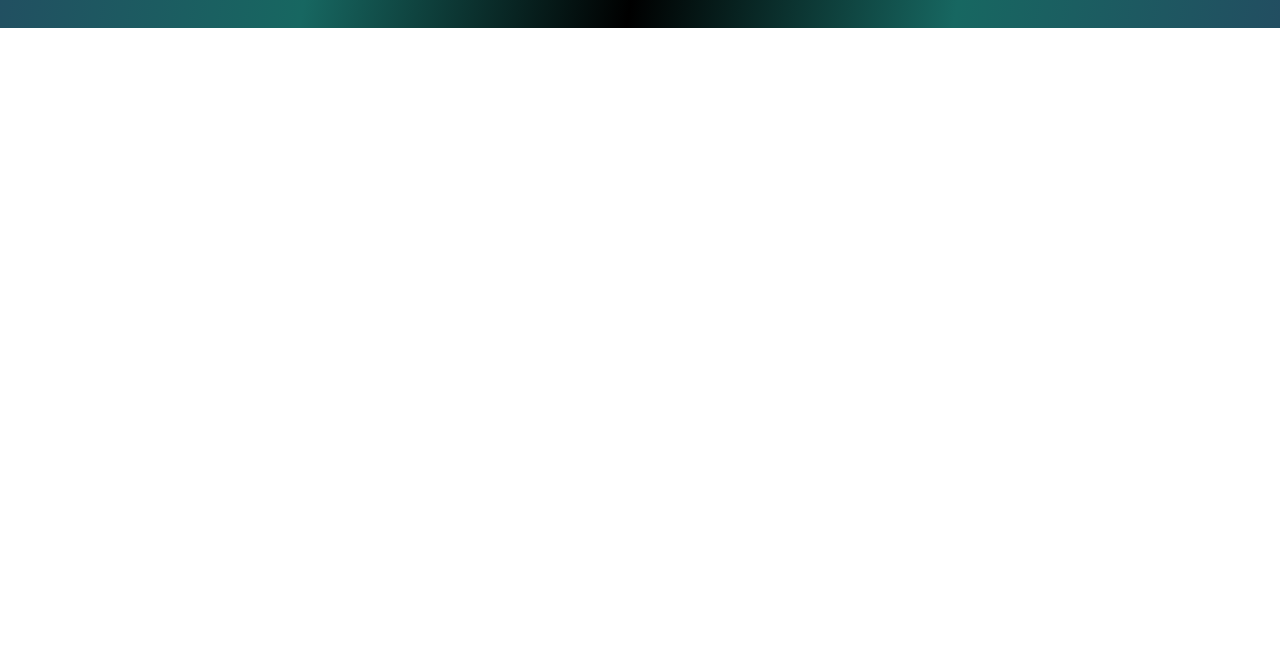
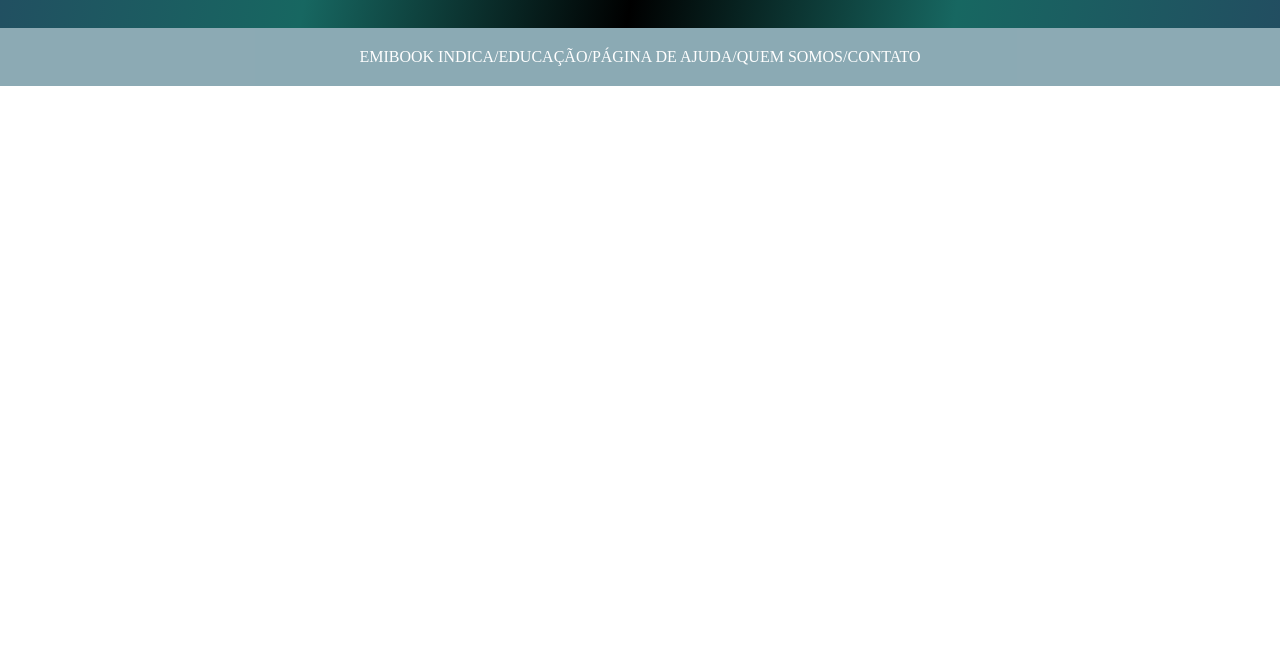
Before and after one commit to Millenagmuro/Meu-site, a plain HTML site: page index.html in a window 1280 px wide. Shown: the part 128-800 px from the top of the page. Drawn offline with Linux system fonts and the light colour scheme.

Commit message:
alterações no css

```diff
--- a/css/estilos.css
+++ b/css/estilos.css
@@ -16,3 +16,10 @@ header {
 	padding: 40px 10px;
 	background-image: linear-gradient(100deg, #224E61, #176761, #000000,#176761, #224E61 );
 }
+.cabeçalho {
+	background-color: #265F72;
+	text-align: center;
+	padding: 20px 50px;
+	color: var(--cor-texto);
+	opacity: 53%;
+}
--- a/index.html
+++ b/index.html
@@ -11,6 +11,10 @@
 	 <header>
   	 <img src="imagens/EMIBookstore.png">
   </header>
-
+<main>
+	<div class="cabeçalho">
+		<p>EMIBOOK INDICA/EDUCAÇÃO/PÁGINA DE AJUDA/QUEM SOMOS/CONTATO</p>
+	</div>
+</main>
 </body>
 </html>
```
